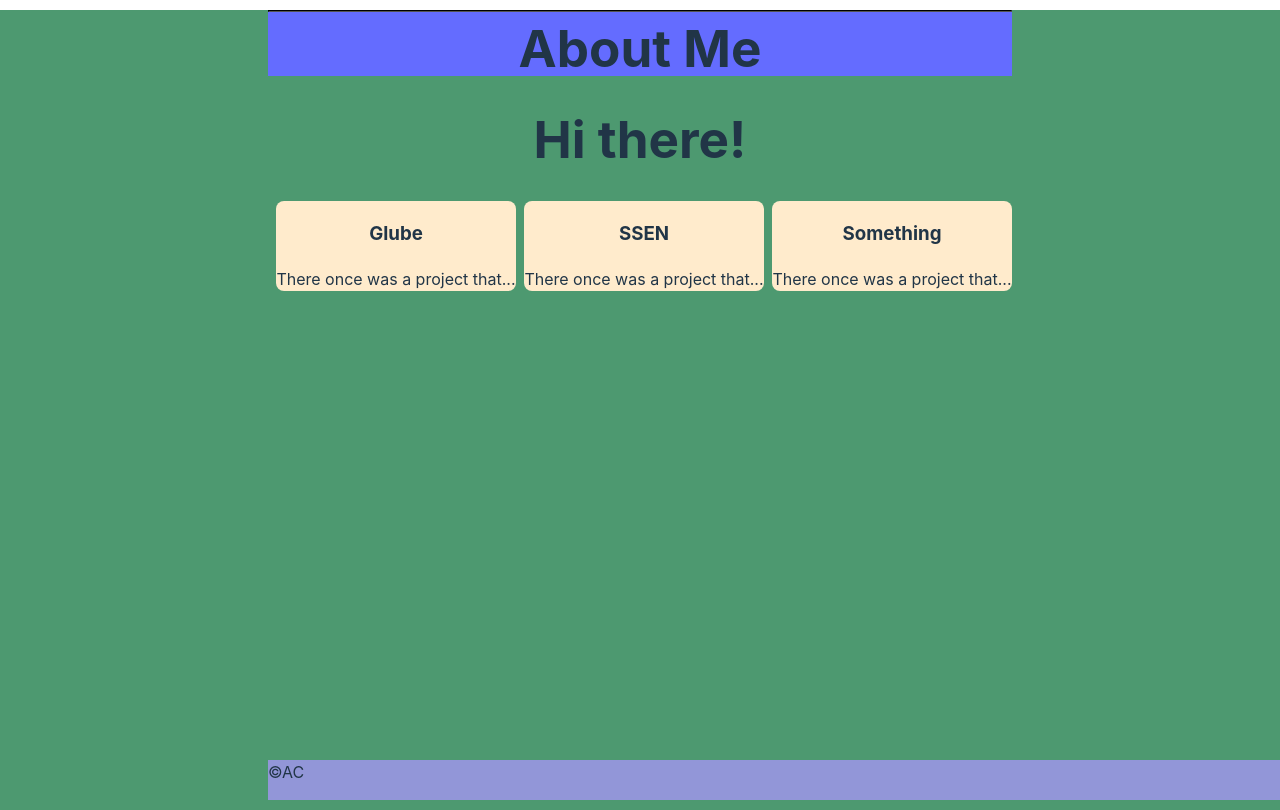
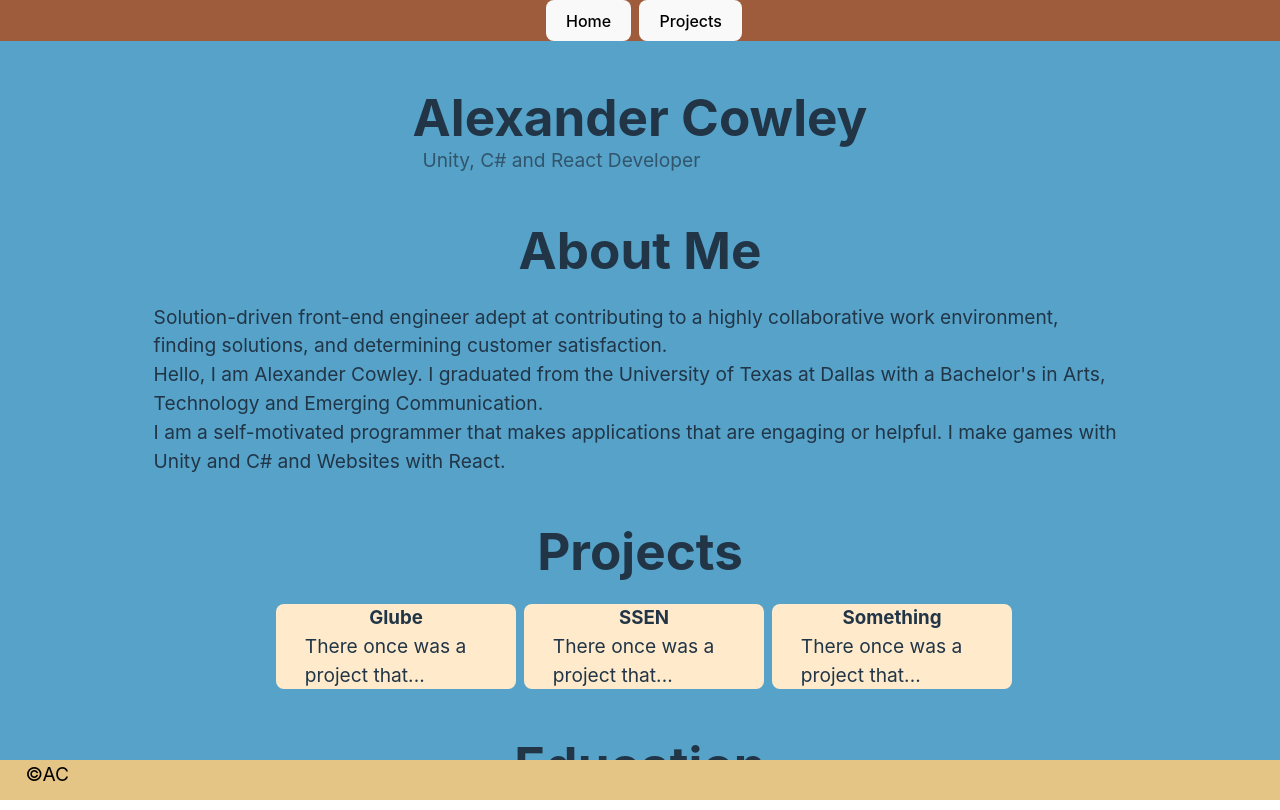
Before and after one commit to AlexanderCowley/AC-Portfolio, a React (Vite) app: page / in a window 1280 px wide. Built offline with nearby package versions, Linux system fonts and the light colour scheme.

Commit message:
Changed page height to fit desktop screen, added nav bar, added format for different sections.

```diff
--- a/src/App.css
+++ b/src/App.css
@@ -1,8 +1,16 @@
 #root {
+  /*Limits the size of div outside of body*/
   /*max-width: 1280px;
+  max-height: 720px;*/
+
   /*margin: auto;
   padding: 2rem;*/
   text-align: center;
+}
+
+nav
+{
+  background-color: hsl(19, 44%, 43%);
 }
 
 footer
@@ -11,7 +19,8 @@ footer
   height: 5%;
   bottom: 0;
   width: 100vw;
-  background-color: hsl(237, 47%, 71%);
+  background-color: hsl(40, 65%, 71%);
+  color: black;
 }
 
 ul
@@ -31,6 +40,22 @@ li
   padding-left: 8px;
 }
 
+.headerSection p
+{
+  font-size: 1.2em;
+  text-align: left;
+  margin: 12%;
+  margin-block-start: 0;
+  margin-block-end: 0;
+}
+
+header p
+{
+  margin: 0 33%;
+  text-align: left;
+  opacity: 0.7;
+}
+
 @keyframes logo-spin {
   from {
     transform: rotate(0deg);
--- a/src/App.tsx
+++ b/src/App.tsx
@@ -4,12 +4,31 @@ import ProjectCard from './ProjectCard'
 function App() {
   return (
     <>
+    <nav>
+      <ul>
+        <li><button>Home</button></li>
+        <li><button>Projects</button></li>
+      </ul>
+    </nav>
       <header>
-        <hr />
-        <h1>About Me</h1>
+        <h1>Alexander Cowley</h1>
+        <p>Unity, C# and React Developer</p>
       </header>
       <main>
-        <h1>Hi there!</h1>
+        <article className='headerSection'>
+          <h1>About Me</h1>
+          <p>Solution-driven front-end engineer adept at contributing to a highly
+            collaborative work environment,
+            finding solutions, and determining customer satisfaction.</p>
+            <p>Hello, I am Alexander Cowley. I graduated from the University
+              of Texas at Dallas with a Bachelor's in Arts, Technology and
+              Emerging Communication.</p>
+            <p>I am a self-motivated programmer that makes applications that
+              are engaging or helpful. I make games with Unity and C#
+              and Websites with React.</p>
+        </article>
+      <article className='headerSection'>
+          <h1>Projects</h1>
           <ul className='horizontal'>
             <li>
                 <ProjectCard projectName='Glube'/>
@@ -21,6 +40,10 @@ function App() {
                 <ProjectCard projectName='Something'/>
             </li>
           </ul>
+        </article>
+        <article className='headerSection'>
+          <h1>Education</h1>
+        </article>
       </main>
       <footer>
       <div style={{textAlign: 'left'}}>
--- a/src/index.css
+++ b/src/index.css
@@ -1,3 +1,10 @@
+*
+{
+  margin: 0;
+  padding: 0;
+  box-sizing: border-box;
+}
+
 :root {
   font-family: Inter, system-ui, Avenir, Helvetica, Arial, sans-serif;
   line-height: 1.5;
@@ -5,13 +12,27 @@
 
   color-scheme: light dark;
   color: rgba(255, 255, 255, 0.87);
-  background-color: #242424;
+  background-color: hsl(200, 51%, 56%);
 
   font-synthesis: none;
   text-rendering: optimizeLegibility;
   -webkit-font-smoothing: antialiased;
   -moz-osx-font-smoothing: grayscale;
   -webkit-text-size-adjust: 100%;
+}
+
+html
+{
+  height: 100vh;
+}
+
+body {
+
+  min-height: 100vh;
+  /*place-items: center;
+  /*Centers the body probably for mobile??*/
+  /*min-width: 320px;*/
+  background-color: hsl(200, 51%, 56%);
 }
 
 a {
@@ -23,21 +44,10 @@ a:hover {
   color: #535bf2;
 }
 
-body {
-  margin: 0;
-  padding: 0;
-  height: 100vh;
-  place-items: center;
-  /*Centers the body probably for mobile??*/
-  /*min-width: 320px;
-  min-height: 100vh;*/
-  background-color: hsl(148, 33%, 45%);
-}
 
 header
 {
   width: 100%;
-  background-color: #646cff;
 }
 
 header h1
@@ -47,15 +57,22 @@ header h1
 }
 
 h1 {
+  padding-top: 3rem;
+  margin-bottom: 1.5rem;
   font-size: 3.2em;
   line-height: 1.1;
 }
 
 p
 {
+  font-size: 1.2em;
+  text-align: left;
+  margin: 2%;
   margin-block-start: 0;
   margin-block-end: 0;
 }
+
+
 
 hr
 {
```
Lines whose indentation alone changed are shown as unchanged.
